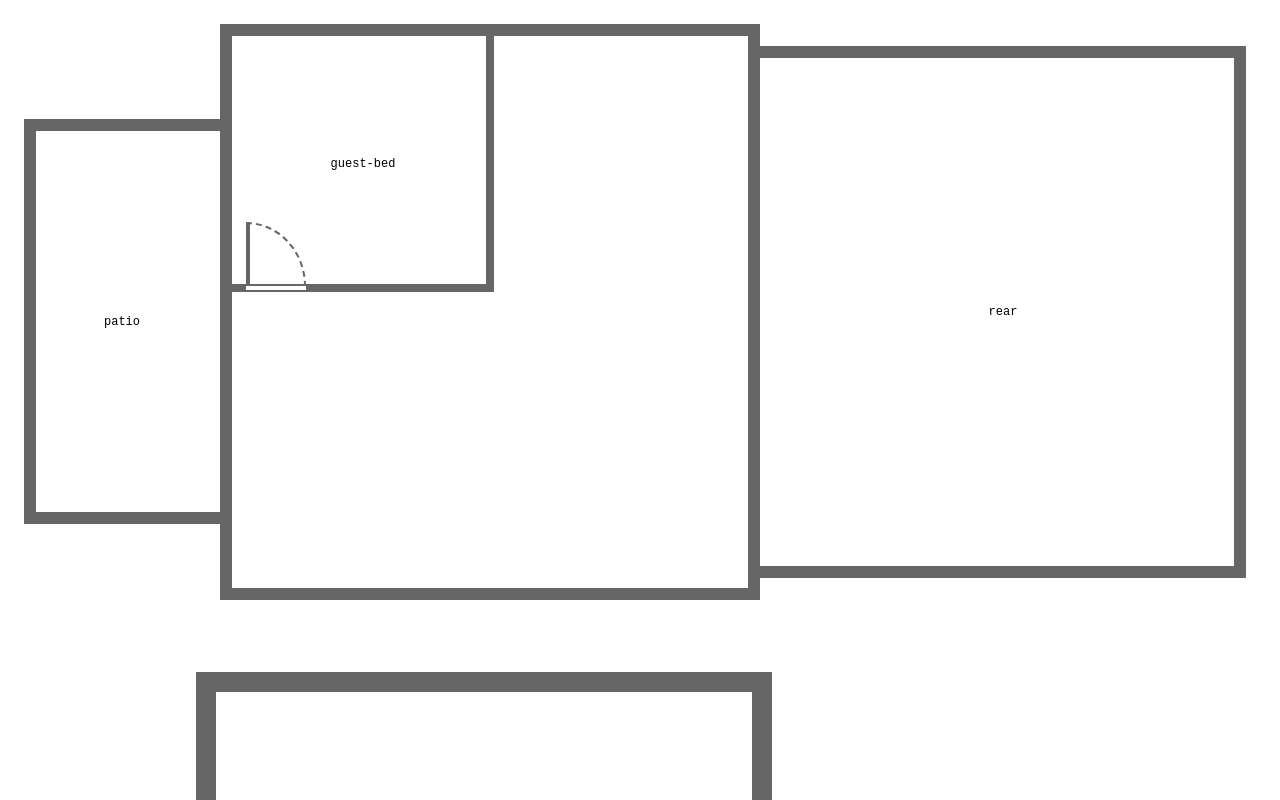
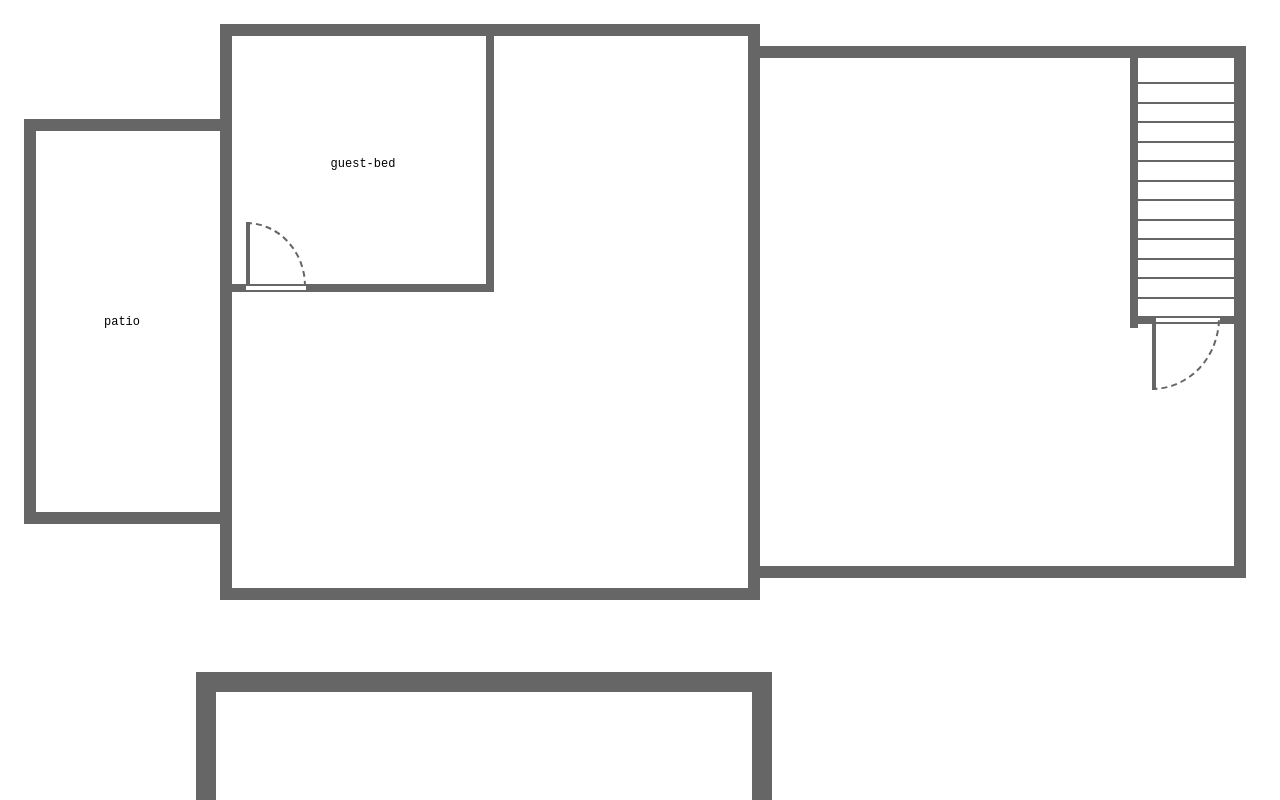
Before and after one commit to ScottCybak/FloorPlanner6, a website with bundled scripts: page assets/index.html in a window 1280 px wide. Built offline with nearby package versions, Linux system fonts and the light colour scheme.

Commit message:
stubbing in stair logic

```diff
--- a/assets/style.css
+++ b/assets/style.css
@@ -4,16 +4,13 @@
     --wall-color: #666;
     --helper-color: var(--wall-color);
     --highlight-color: #ee48ca;
+    --warn-color: #d40000;
 
     --ui-font-family: 'Segoe UI', Tahoma, Geneva, Verdana, sans-serif;
     --view-font-family: 'Courier New', Courier, monospace;
     --font-size: 14px;
     --zoom: 2;
     --zoomed-font-size: calc((var(--font-size) / 2) - 1px);
-}
-
-.dark-mode {
-
 }
 
 html {
--- a/src/data/testData.ts
+++ b/src/data/testData.ts
@@ -40,6 +40,10 @@ const s = {
     guest: {
         width: 0,
         length: 0,
+    },
+    stairs: {
+        width: 52,
+        length: 135,
     }
 }
 s.guest.width = (s.main.width - (s.ext * 2)) / 2;
@@ -126,6 +130,7 @@ function updateRegister(all: Item[]) {
 updateRegister(items);
 
 (register.get('main') as RoomItem).noHelper = true;
+(register.get('rear') as RoomItem).noHelper = true;
 // (register.get('rear') as RoomItem).noHelper = true;
 
 const addItemTo = (parentId: string, callback: (p: Item) => Item[]) => {
@@ -137,7 +142,7 @@ const addItemTo = (parentId: string, callback: (p: Item) => Item[]) => {
     }
 }
 addItemTo('main', parent => [
-    {
+    { // guest bedroom
         type: TYPE.ROOM,
         id: 'guest-bed',
         x: s.ext,
@@ -169,6 +174,51 @@ addItemTo('main', parent => [
             },
         ],
     }
+]);
+addItemTo('rear', parent => [
+    { // stairs
+        type: TYPE.ROOM,
+        id: 'stairs',
+        x: s.rear.width - s.stairs.width - s.ext,
+        y: s.ext,
+        noHelper: true,
+        items: [
+            {
+                type: TYPE.WALL,
+                id: 'stair-wall-w',
+                width: s.int,
+                length: s.stairs.length,
+            },
+            {
+                type: TYPE.WALL,
+                id: 'stair-wall-s',
+                width: s.stairs.width - s.int,
+                length: s.int,
+                x: s.int,
+                y: s.stairs.length - s.int - 2, // @todo - what is this nub?
+                items: [
+                    {
+                        type: TYPE.DOOR,
+                        id: 'stair-door',
+                        x: s.nub,
+                        size: s.doors.ext,
+                        hinge: CARDINAL.WEST,
+                        swing: CARDINAL.SOUTH,
+                    }
+                ]
+            },
+            {
+                type: TYPE.STAIRWELL,
+                id: 'stairwell',
+                x: s.int,
+                y: 12,
+                orientation: CARDINAL.NORTH,
+                width: s.stairs.width - s.int,
+                length: s.stairs.length - 2 - s.int - 12,
+                height: -7 * 12,
+            }
+        ]
+    }
 ])
 
 
--- /dev/null
+++ b/src/lib/core/calculateStairwell.ts
@@ -0,0 +1,66 @@
+export interface CalculateStairwellResponse {
+  steps: number;
+  rise: number;
+  run: number;
+  totalRun: number;
+  warnings: string[];
+}
+
+export const calculateStairwell = (
+  totalHeight: number,
+  totalRun?: number,
+  preferredRise: number = 7,
+  preferredRun: number = 10
+): CalculateStairwellResponse => {
+  if (totalHeight <= 0) {
+    throw new Error("Total height must be positive.");
+  }
+
+  const warnings: string[] = [];
+  let steps: number;
+  let rise: number;
+  let run: number;
+
+  if (totalRun && totalRun > 0) {
+    // Use total run to derive geometry
+    const approxSteps = totalHeight / preferredRise;
+    steps = Math.round(approxSteps);
+
+    rise = totalHeight / steps;
+    run = totalRun / steps;
+  } else {
+    const approxSteps = totalHeight / preferredRise;
+    steps = Math.round(approxSteps);
+    rise = totalHeight / steps;
+    run = +(25 - 2 * rise).toFixed(2);
+  }
+
+  const computedTotalRun = +(run * steps).toFixed(2);
+  const maxRise = 7.75;
+  const minRun = 10;
+  const comfort = +(2 * rise + run).toFixed(2);
+
+  if (rise > maxRise) {
+    warnings.push(
+      `Rise per step (${rise.toFixed(2)}") exceeds maximum allowed (${maxRise}").`
+    );
+  }
+  if (run < minRun) {
+    warnings.push(
+      `Run per step (${run.toFixed(2)}") is less than minimum recommended (${minRun}").`
+    );
+  }
+  if (comfort < 24 || comfort > 25.5) {
+    warnings.push(
+      `Comfort formula (2R + G = ${comfort}") is outside the ideal 24–25.5" range.`
+    );
+  }
+
+  return {
+    steps,
+    rise: +rise.toFixed(2),
+    run: +run.toFixed(2),
+    totalRun: computedTotalRun,
+    warnings,
+  };
+}
--- a/src/lib/core/getRenderer.ts
+++ b/src/lib/core/getRenderer.ts
@@ -3,7 +3,7 @@ import { TYPE } from "lib/models/items/shared/TYPE";
 import { VIEW_TYPE } from "lib/models/View";
 import { DoorRenderer } from "./renderers/door.renderer";
 import { RendererBase } from "./renderers/shared/RendererBase";
-import { RoomRenderer } from "./renderers";
+import { RoomRenderer, StairwellRenderer } from "./renderers";
 
 type RendererConstructor<T extends ItemBase> = new (item: T, view: VIEW_TYPE) => RendererBase<T>;
 
@@ -12,6 +12,7 @@ const rendererMap: Partial<{
 }> = {
     [TYPE.DOOR]: DoorRenderer,
     [TYPE.ROOM]: RoomRenderer,
+    [TYPE.STAIRWELL]: StairwellRenderer,
 }
 
 export const getRenderer = (type: TYPE) => {
--- a/src/lib/core/renderers/door.renderer.ts
+++ b/src/lib/core/renderers/door.renderer.ts
@@ -52,6 +52,10 @@ export class DoorRenderer extends RendererBase<DoorItem> {
                         outer.style.top = `-${size}px`;
                         inner.style.left = `-${size}px`;
                         break;
+                    case CARDINAL.SOUTH:
+                        inner.style.top = `-${size}px`;
+                        inner.style.left = `-${size}px`;
+                        break;
                     default:
                         console.warn('unhandled swing', swing);
                 }
--- a/src/lib/core/renderers/index.ts
+++ b/src/lib/core/renderers/index.ts
@@ -1,2 +1,3 @@
 export * from './door.renderer';
 export * from './room.renderer';
+export * from './stairwell.renderer';
--- /dev/null
+++ b/src/lib/core/renderers/stairwell.renderer.ts
@@ -0,0 +1,56 @@
+import { StairwellItem } from "lib/models/items/StairwellItem";
+import { RendererBase } from "./shared/RendererBase";
+import { CARDINAL } from "lib/models/CARDINAL";
+import { calculateStairwell, CalculateStairwellResponse } from "@core/calculateStairwell";
+import { Watched } from "@core/Watched";
+
+export class StairwellRenderer extends RendererBase<StairwellItem> {
+
+    // private calculated = new Watched<CalculateStairwellResponse | undefined>(undefined);
+
+    initialize(): this {
+        console.log('figure this out...', this);
+
+        const item = this.item;
+        const e = this.element;
+        const { width, height, length, orientation } = item;
+        const calculated = calculateStairwell(Math.abs(height), length);
+
+        // this.calculated.set(calculated);
+
+        const { steps, run, warnings} = calculated;
+        const hasWarnings = !!warnings.length;
+        if (hasWarnings) {
+            console.warn('stairwell has issues', warnings);
+        }
+        switch (orientation) {
+            case CARDINAL.NORTH:
+                // --stair-color: var(${hasWarnings ? '--warn-color' : '--wall-color'});
+                e.style.cssText = `
+                    width: ${width}px;
+                    height: ${length}px;
+                    --stair-color: var(--wall-color);
+                `;
+                for (let i = 0; i < steps; i++) {
+                    const stair = document.createElement('div');
+                    stair.style.cssText = `
+                        position: absolute;
+                        width: ${width}px;
+                        height: ${run}px;
+                        bottom: ${run * i}px;
+                        border-top: 1px solid var(--stair-color);
+                    `;
+                    e.appendChild(stair);
+                }
+                break;
+            default:
+                console.warn('unhandled orientation', orientation);
+        }
+
+        this.isHighlighted.watch(isHighlighted => {
+            e.style.background = isHighlighted ? 'var(--highlight-color)' : '';
+        })
+
+        return this;
+    }
+}
--- a/src/lib/core/services/app.service.ts
+++ b/src/lib/core/services/app.service.ts
@@ -13,7 +13,6 @@ class AppService {
     ): AppService {
         const target = appendTo instanceof Element ? appendTo : document.querySelector(appendTo);
         if (target) {
-            console.log('host element set', target);
             this.hostElement = target;
         } else {
             console.warn('unable to attach to an element, are you sure it exists?', appendTo);
--- a/src/lib/core/views/base.view.ts
+++ b/src/lib/core/views/base.view.ts
@@ -30,7 +30,6 @@ export abstract class ViewBase {
             this.setLength(e, length);
         });
         this.items.watch(items => this.addItems(e, items));
-        this.afterItemsAdded();
 
         return e;
     }
@@ -89,8 +88,4 @@ export abstract class ViewBase {
         element.style.top = `${z}px`;
     }
 
-    afterItemsAdded() {
-        console.log('afterItemsAdded');
-    }
-
 }
--- /dev/null
+++ b/src/lib/models/items/StairwellItem.ts
@@ -0,0 +1,11 @@
+import { CARDINAL } from "../CARDINAL";
+import { ItemBase } from "./shared/ItemBase";
+import { TYPE } from "./shared/TYPE";
+
+export interface StairwellItem extends ItemBase {
+    type: TYPE.STAIRWELL;
+    orientation: CARDINAL;
+    width: number;
+    length: number;
+    height: number;
+}
--- a/src/lib/models/items/shared/Items.ts
+++ b/src/lib/models/items/shared/Items.ts
@@ -1,6 +1,7 @@
 import { BuildingItem } from "../BuildingItem";
 import { DoorItem } from "../DoorItem";
 import { RoomItem } from "../RoomItem";
+import { StairwellItem } from "../StairwellItem";
 import { WallItem } from "../WallItem";
 
-export type Item = RoomItem | WallItem | BuildingItem | DoorItem;
+export type Item = RoomItem | WallItem | BuildingItem | DoorItem | StairwellItem;
--- a/src/lib/models/items/shared/TYPE.ts
+++ b/src/lib/models/items/shared/TYPE.ts
@@ -2,5 +2,6 @@ export enum TYPE {
     BUILDING = 'building',
     DOOR = 'door',
     ROOM = 'room',
+    STAIRWELL = 'stairwell',
     WALL = 'wall',
 }
```
